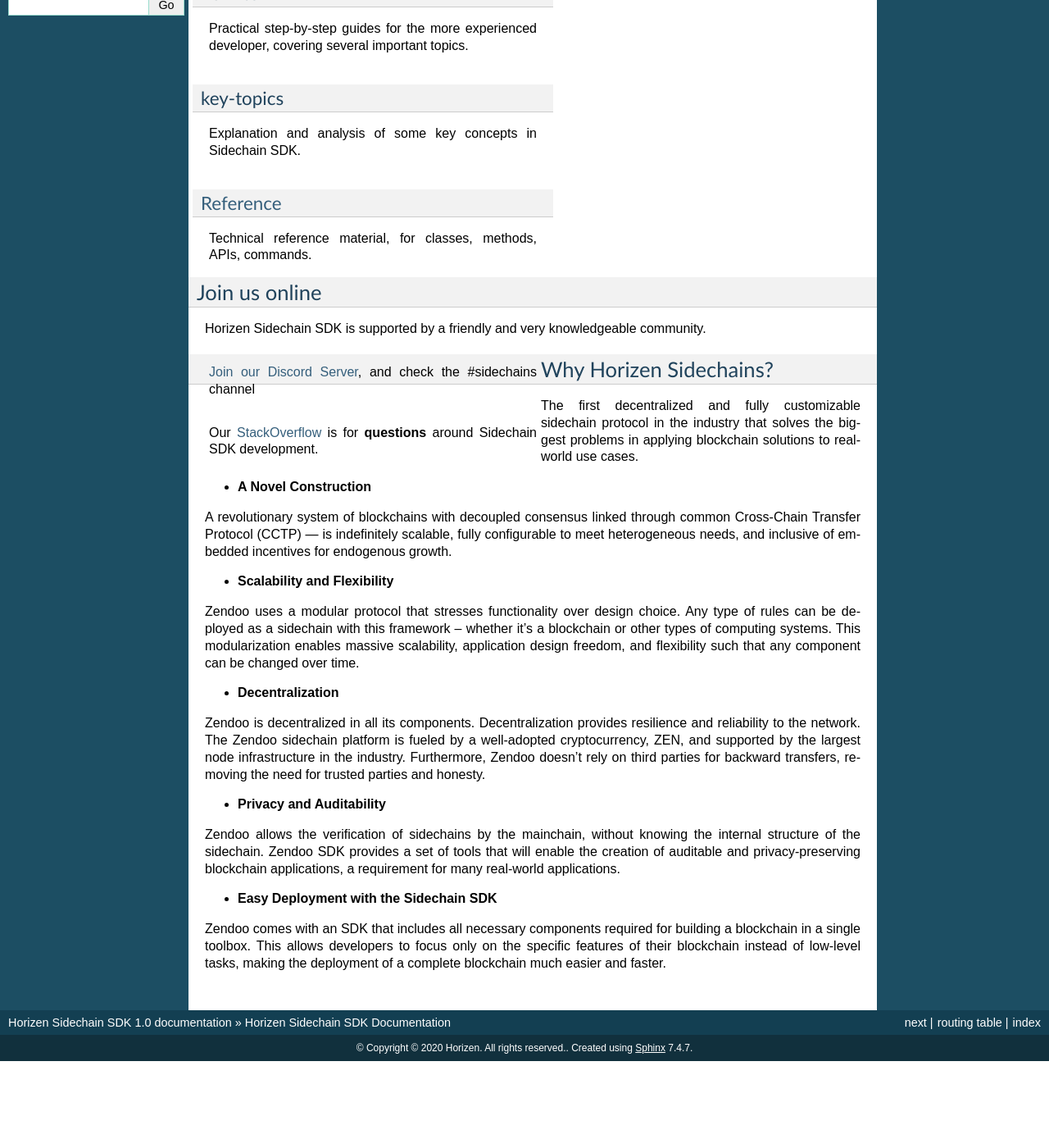
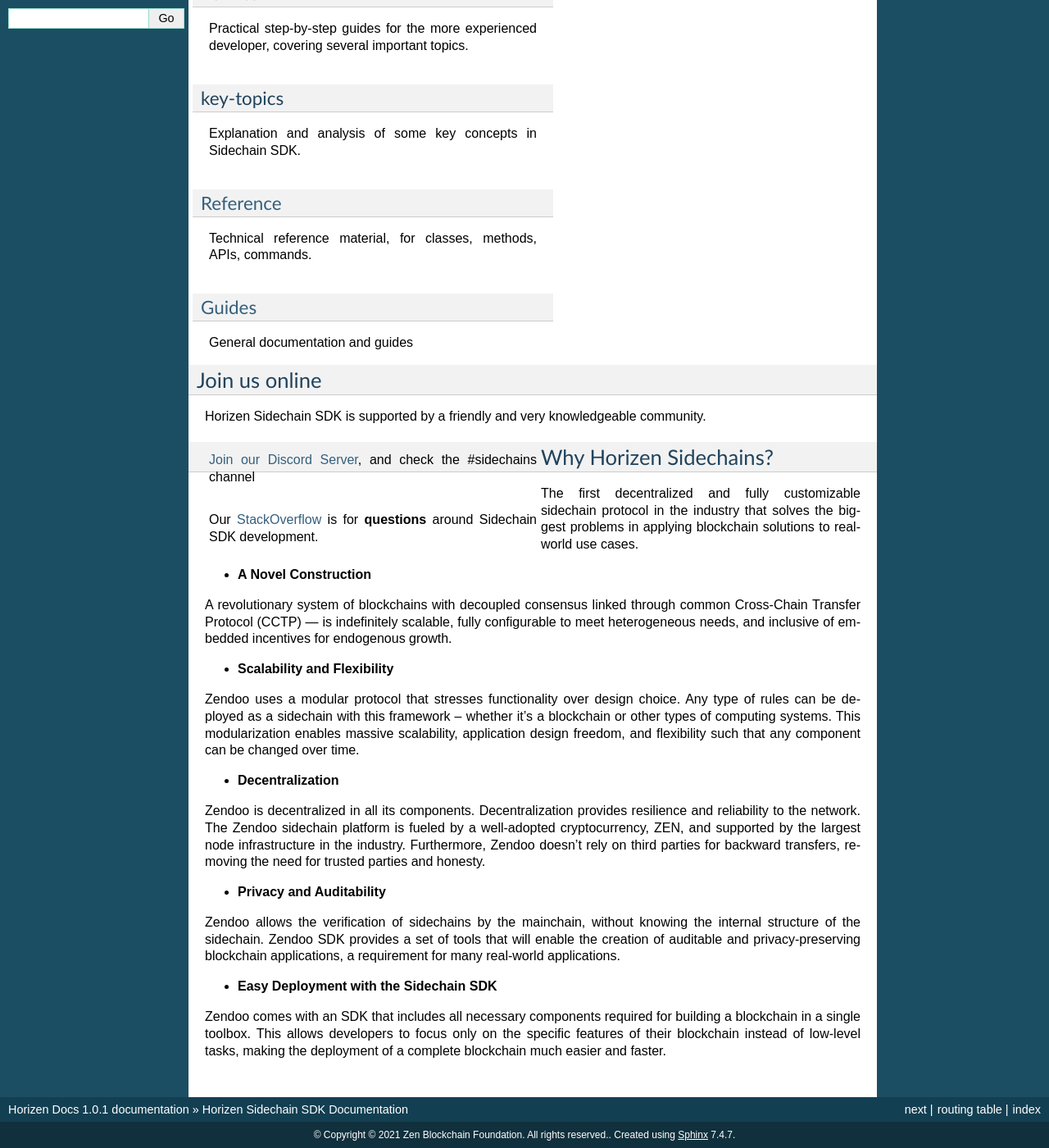
Before and after one commit to HorizenOfficial/developer-horizen-global, a Sphinx documentation site: the page built from docs/index.rst, in a window 1280 px wide and 1400 px high, scrolled down 478 px. Shown: the whole window at 82% size. Built offline with Sphinx 7.4.7, drawn with Linux system fonts in a browser that asks for light colours; before the commit the page ends 1772 px from its top, so only the background shows below that; some of the changed text lies outside the part shown.

Commit message:
adding Guides section

```diff
--- a/docs/conf.py
+++ b/docs/conf.py
@@ -21,10 +21,10 @@
 templates_path = ['_templates']
 source_suffix = '.rst'
 master_doc = 'index'
-project = u'Horizen Sidechain SDK'
-copyright = u'© 2020 Horizen. All rights reserved.'
-version = '1.0'
-release = '1.0'
+project = u'Horizen Docs'
+copyright = u'© 2021 Zen Blockchain Foundation. All rights reserved.'
+version = '1.0.1'
+release = '1.0.1'
 exclude_patterns = ['_build']
 pygments_style = 'sphinx'
 html_logo = 'images/Horizen_UBD_white.svg'
@@ -32,4 +32,4 @@
 html_static_path = ['_static']
 html_js_files = ['js/target_blank.js','js/expand_tabs.js']
 html_css_files = ['custom.css']
-htmlhelp_basename = 'Horizen Sidechains SDK'
+htmlhelp_basename = 'Horizen Docs'
--- a/docs/index.rst
+++ b/docs/index.rst
@@ -70,6 +70,15 @@
 
 
 
+.. rst-class:: column column2
+
+:ref:`Guides`
+================
+
+General documentation and guides
+
+
+
 .. rst-class:: clearfix row
 
 **************
@@ -131,8 +140,9 @@
 
 
 .. toctree::
-    :maxdepth: 2
+    :maxdepth: 3
     :hidden:
 
     introduction/index
     reference/index
+    Guides/index
--- a/docs/introduction/index.rst
+++ b/docs/introduction/index.rst
@@ -24,7 +24,7 @@
 in the order presented here.
 
 .. toctree::
-    :maxdepth: 2
+    :maxdepth: 3
     :numbered:
 
     overview.rst
--- a/docs/reference/index.rst
+++ b/docs/reference/index.rst
@@ -5,7 +5,7 @@
 #########
 
 .. toctree::
-    :maxdepth: 2
+    :maxdepth: 3
     :numbered:
 
     01-scnode-api-spec
```
Also changed, not shown: docs/Guides/index.rst (added, +19 -0 lines), 4 other files.
